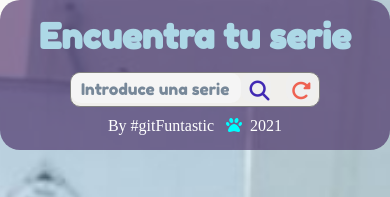
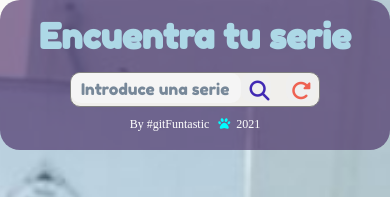
Before and after one commit to Sagramielgo/tvseries-finder-Sagramielgo, a website: page docs/index.html in a window 390 px wide. Shown: the top 197 px of the page. Drawn offline with nearby package versions, Linux system fonts and the light colour scheme; files that its build step writes are made by us from their sources.

Commit message:
fix firm responsive

```diff
--- a/src/scss/layout/_header.scss
+++ b/src/scss/layout/_header.scss
@@ -142,13 +142,17 @@
   text-decoration: none;
 }
 .copy {
-  /*  margin: 10px 0 30px 0; */
   font-weight: normal;
-  font-size: 16px;
+  font-size: 12px;
   color: white;
   padding: 10px;
+  @media all and (min-width: 768px) {
+    font-size: 14px;
+  }
+  @media all and (min-width: 1200px) {
+    font-size: 16px;
+  }
 }
-
 .fa-paw {
   color: cyan;
 }
```
